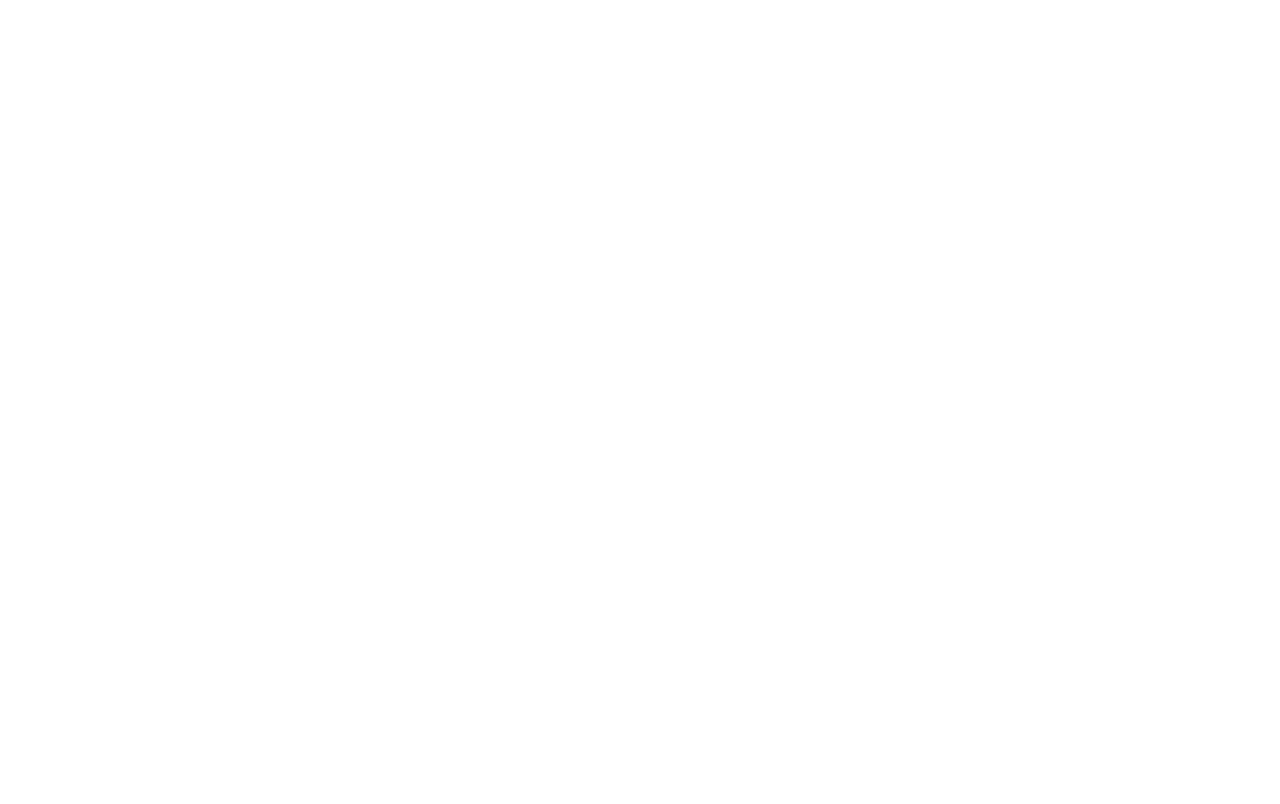
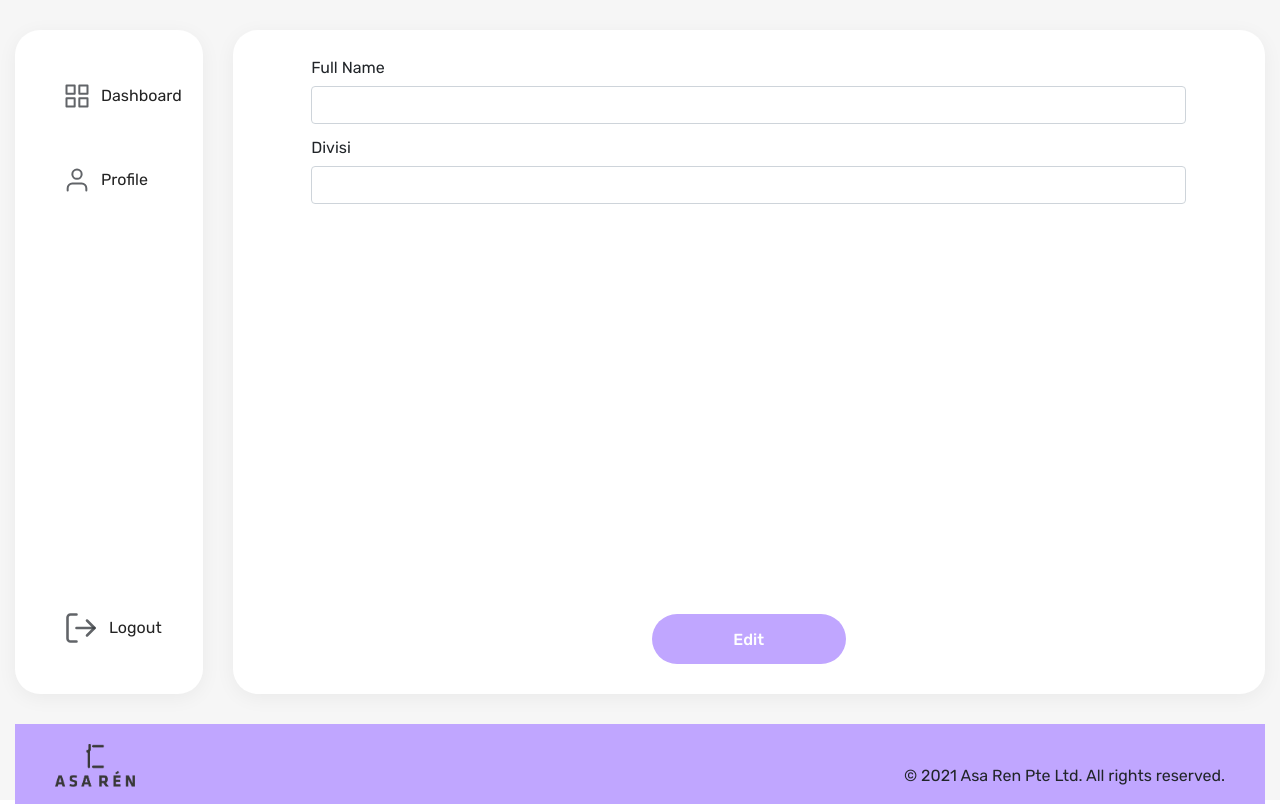
Before and after one commit to defri-ansyah/Absensi-frontend, a Vue app: page /profile in a window 1280 px wide. Built offline with nearby package versions, Linux system fonts and the light colour scheme.

Commit message:
create edit profile page

```diff
--- a/src/router/index.js
+++ b/src/router/index.js
@@ -1,6 +1,7 @@
 import Vue from 'vue'
 import VueRouter from 'vue-router'
 import Home from '../views/Home.vue'
+import Profile from '../views/Profile.vue'
 import Login from '../views/Login.vue'
 
 Vue.use(VueRouter)
@@ -15,6 +16,11 @@
     path: '/home',
     name: 'Home',
     component: Home
+  },
+  {
+    path: '/profile',
+    name: 'Profile',
+    component: Profile
   }
 ]
 
--- /dev/null
+++ b/src/views/Profile.vue
@@ -0,0 +1,85 @@
+<template>
+  <div class="container-fluid">
+    <section class="d-flex">
+      <Sidebar />
+      <main class="d-flex justify-content-between">
+        <form>
+          <div class="form-group">
+            <label>Full Name</label>
+            <input
+              type="text"
+              class="form-control shadow-none"
+            />
+          </div>
+          <div class="form-group">
+            <label>Divisi</label>
+            <input
+              type="text"
+              class="form-control shadow-none"
+            />
+          </div>
+        </form>
+        <button type="submit" class="align-middle">Edit</button>
+      </main>
+    </section>
+    <Footer />
+  </div>
+</template>
+
+<script>
+import Sidebar from '../components/Sidebar.vue'
+import Footer from '../components/Footer.vue'
+
+export default {
+  name: 'Profile',
+  components: {
+    Sidebar,
+    Footer
+  }
+}
+</script>
+
+<style lang="scss" scoped>
+.container-fluid {
+  background: #f6f6f6;
+  height: 100vh;
+  padding-top: 30px;
+}
+main {
+  flex-direction: column;
+  box-shadow: 0px 4px 20px rgba(0, 0, 0, 0.05);
+  border-radius: 25px;
+  background: #ffffff;
+  margin-left: 30px;
+  width: 85%;
+  padding: 30px;
+  height: 83vh;
+  overflow: scroll;
+  align-items: center;
+}
+section {
+  margin-bottom: 30px;
+}
+form {
+  width: 90%;
+}
+button {
+  font-family: Rubik;
+  font-style: normal;
+  font-weight: 500;
+  font-size: 16px;
+  line-height: 19px;
+  text-align: center;
+  color: #ffffff;
+  width: 20%;
+  height: 50px;
+  background: #c0a6ff;
+  border-radius: 70px;
+}
+label {
+  padding-bottom: 10px;
+}
+input:focus {
+  outline: 1px dashed #c0a6ff;
+}
+</style>
```
